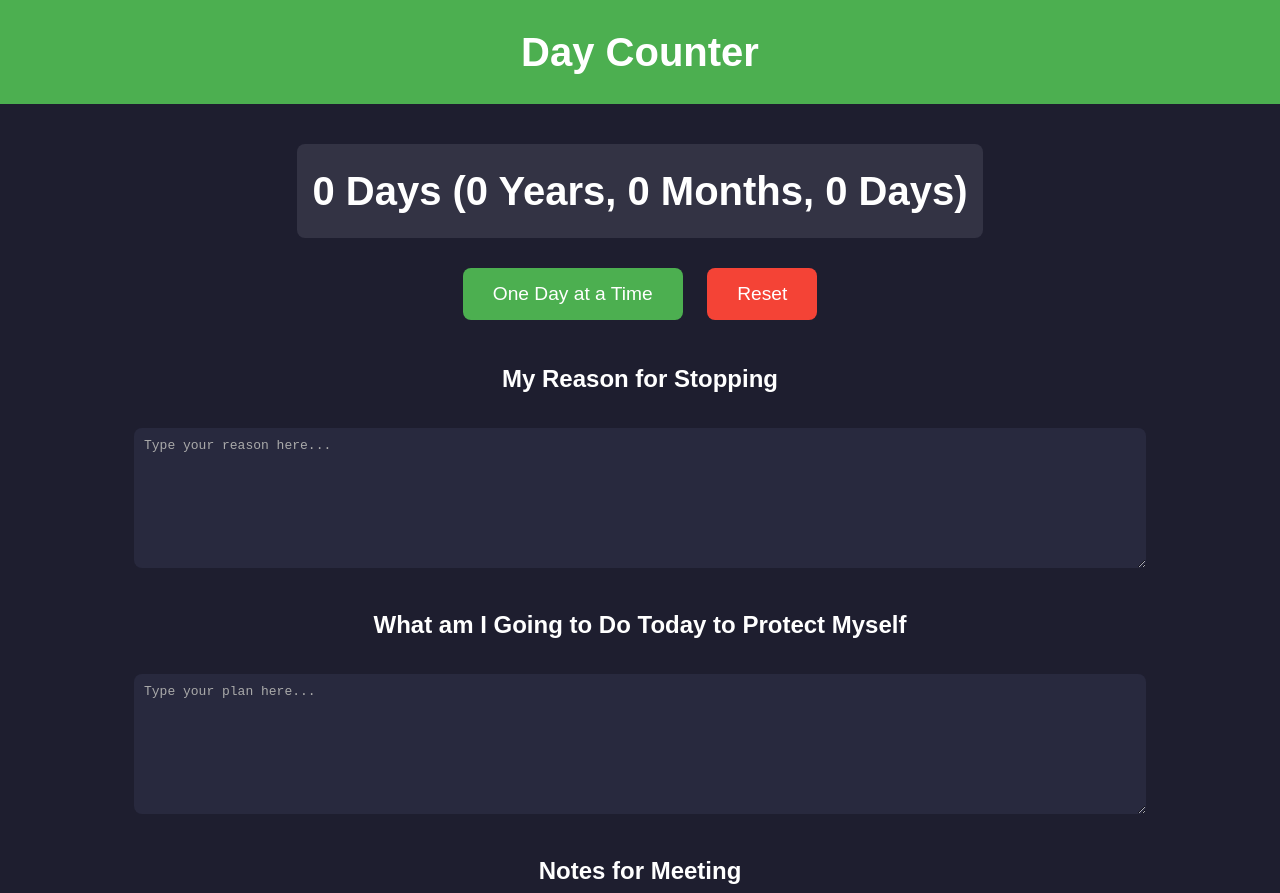
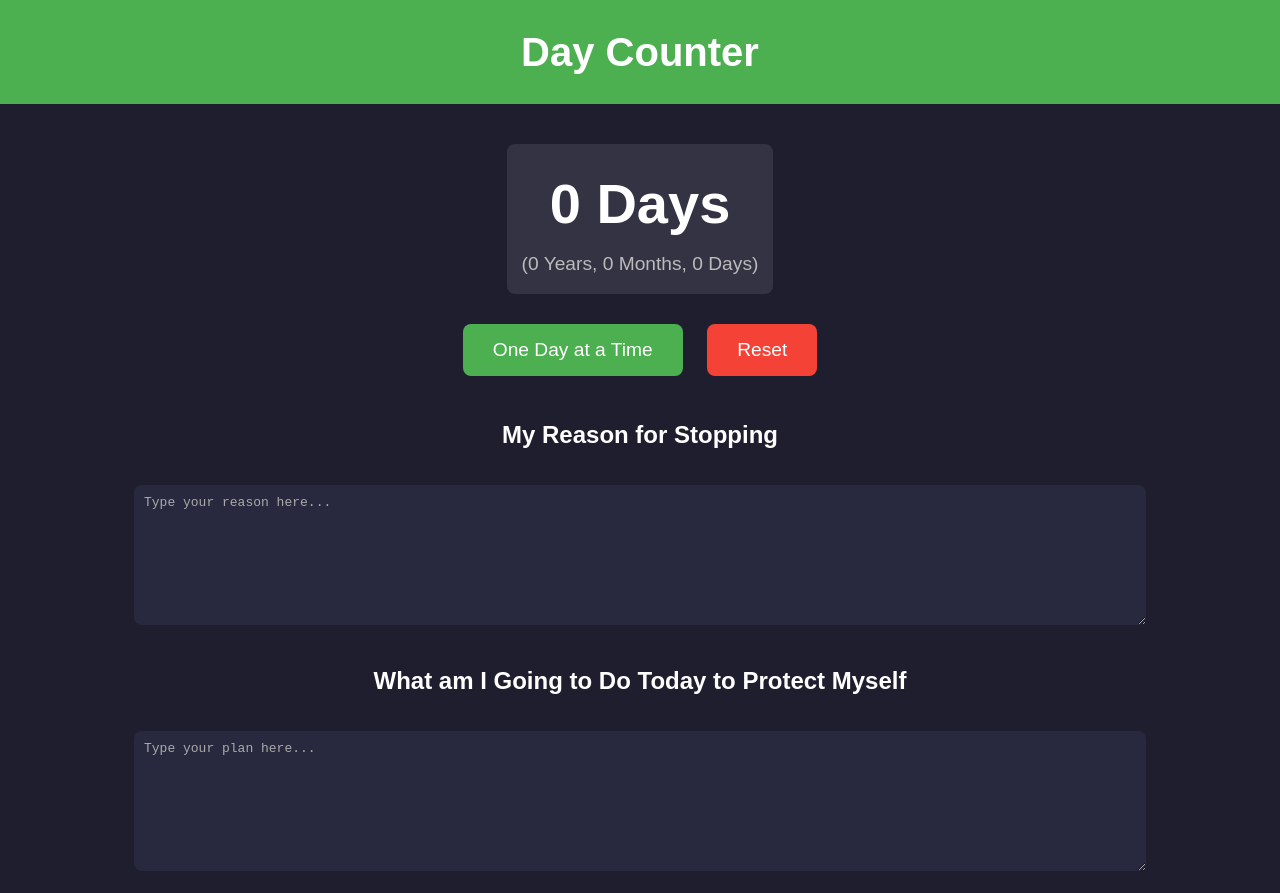
Before and after one commit to owennewton2024/Gacounter, a plain HTML site: page index.html in a window 1280 px wide. Shown: the top 893 px of the page. Drawn offline with Linux system fonts and the light colour scheme.

Commit message:
Update index.html

```diff
--- a/index.html
+++ b/index.html
@@ -31,13 +31,25 @@
         }
 
         .counter {
-            font-size: 2.5em;
-            font-weight: bold;
             margin: 20px 0;
             background-color: #333344;
             padding: 15px;
             border-radius: 8px;
             display: inline-block;
+            text-align: center;
+        }
+
+        .counter .days {
+            font-size: 3.5em;
+            font-weight: bold;
+            margin: 0;
+        }
+
+        .counter .details {
+            font-size: 1.2em;
+            font-weight: normal;
+            margin: 0;
+            color: #bbbbbb;
         }
 
         button {
@@ -107,7 +119,10 @@
     </header>
 
     <div class="container">
-        <div class="counter" id="day-counter">0 Days (0 Years, 0 Months, 0 Days)</div>
+        <div class="counter" id="day-counter">
+            <div class="days">0 Days</div>
+            <div class="details">(0 Years, 0 Months, 0 Days)</div>
+        </div>
         <br>
         <button class="main-button" onclick="incrementDay()" oncontextmenu="event.preventDefault(); inputStartDate()">One Day at a Time</button>
         <button class="reset-button" onclick="confirmReset()">Reset</button>
@@ -133,7 +148,8 @@
             const years = Math.floor(dayCounter / 365);
             const months = Math.floor((dayCounter % 365) / 30);
             const days = dayCounter % 30;
-            document.getElementById('day-counter').textContent = `${dayCounter} Days (${years} Years, ${months} Months, ${days} Days)`;
+            document.querySelector('#day-counter .days').textContent = `${dayCounter} Days`;
+            document.querySelector('#day-counter .details').textContent = `(${years} Years, ${months} Months, ${days} Days)`;
         }
 
         updateCounterDisplay();
```
